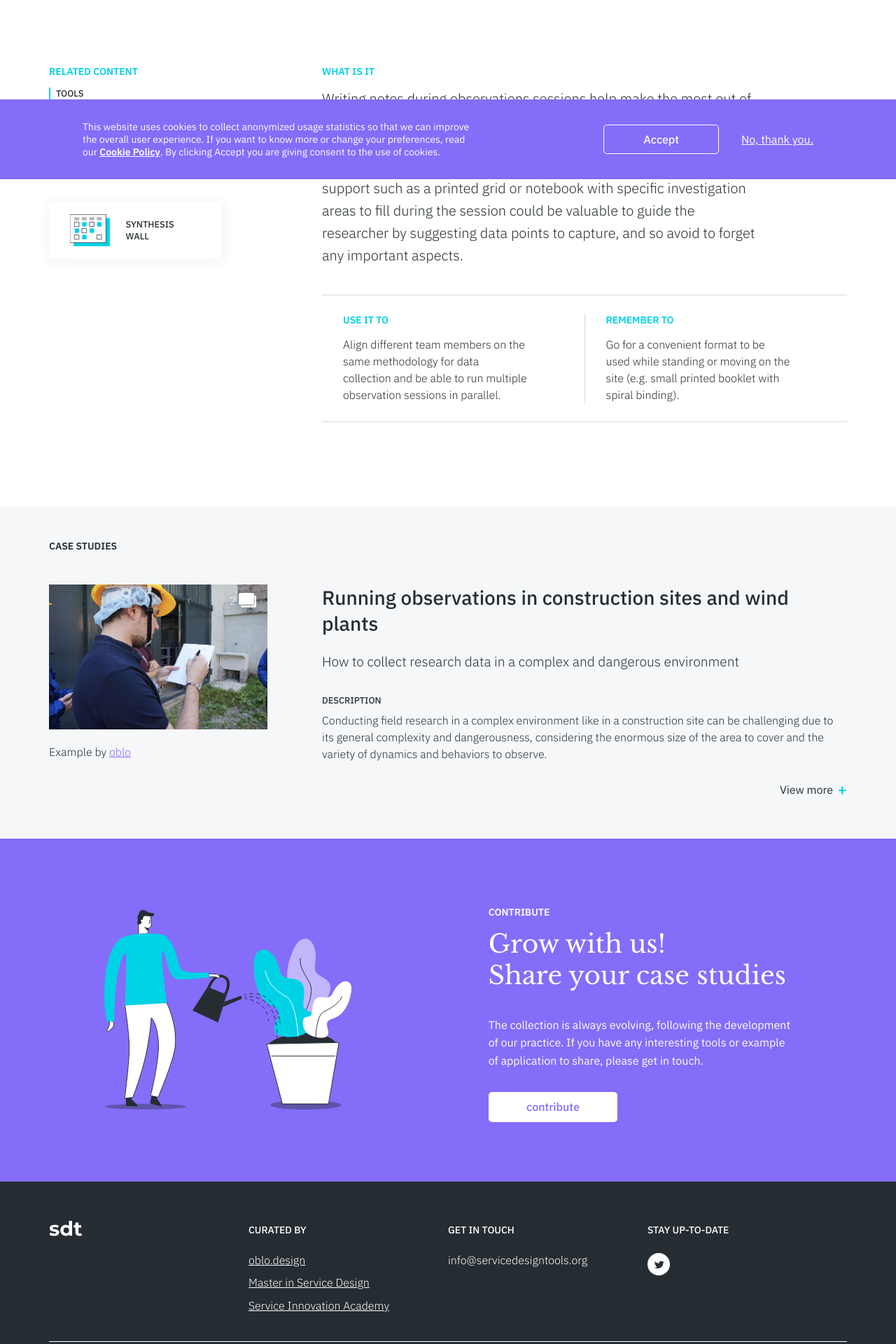
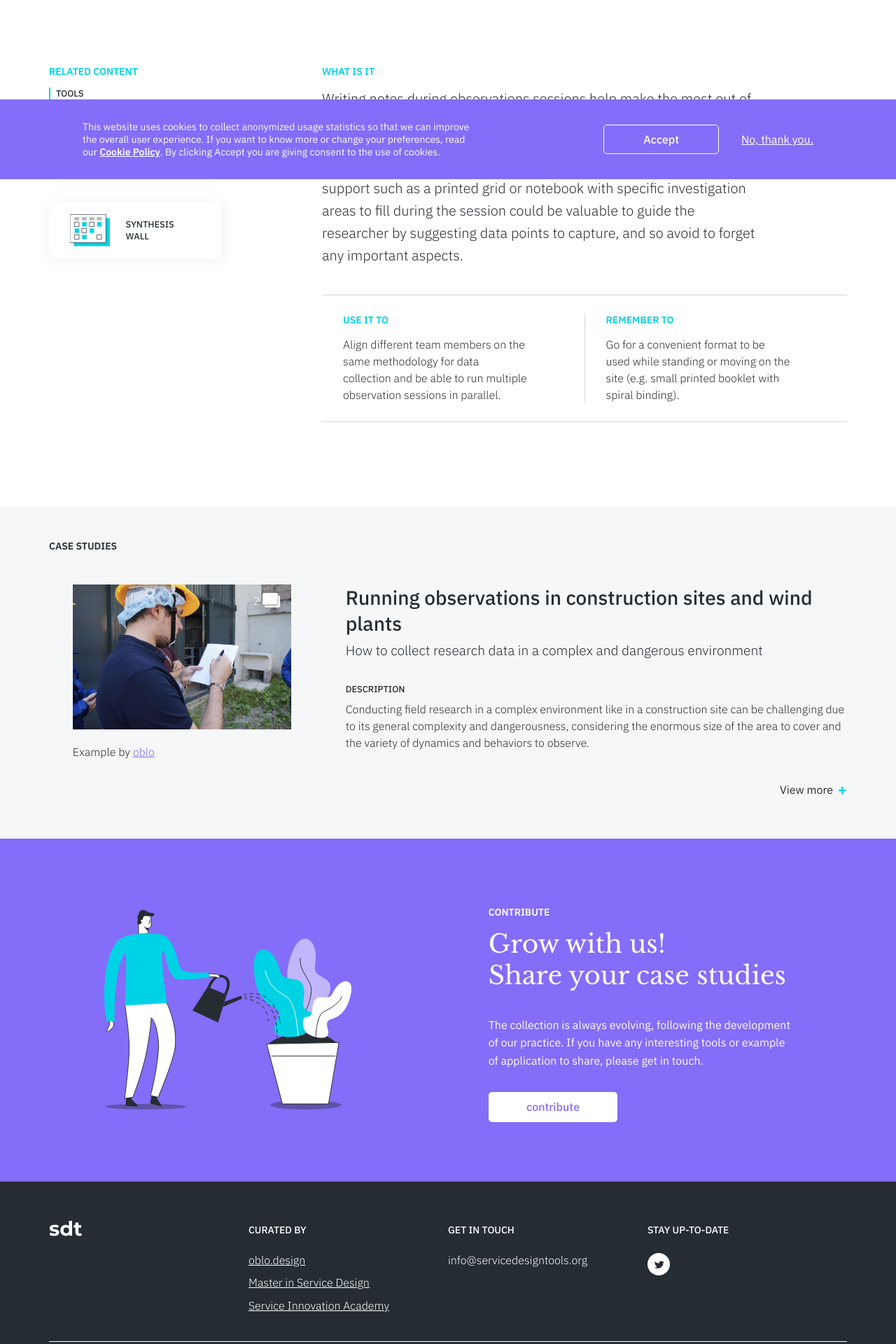
Before and after one commit to service-design-tools/sdt-website, a Jekyll site: the page built from _tools/observation-notes.md, in a window 1280 px wide. Shown: the part 644-2564 px from the top of the page at 70% size. Built offline with Jekyll 4.4.1, drawn with Linux system fonts in a browser that asks for light colours.

Commit message:
small fix in case studies styling

```diff
--- a/_sass/tool/tool-case-studies.scss
+++ b/_sass/tool/tool-case-studies.scss
@@ -82,7 +82,7 @@
 }
 
 .case-study__subtitle {
-    margin-top: 1.4rem;
+    margin-top: .4rem;
     font-size: 1.2rem;
 }
 
@@ -271,7 +271,7 @@
         width: calc(var(--column-width) * 4 + var(--container-gap) * 4);
     }
     .case-study__content {
-        width: calc(var(--column-width) * 8 + var(--container-gap) * 7);
+        width: calc(var(--column-width) * 7.5 + var(--container-gap) * 7);
     }
     .case--reduced .case-study__content {
         height: 283px;
```
